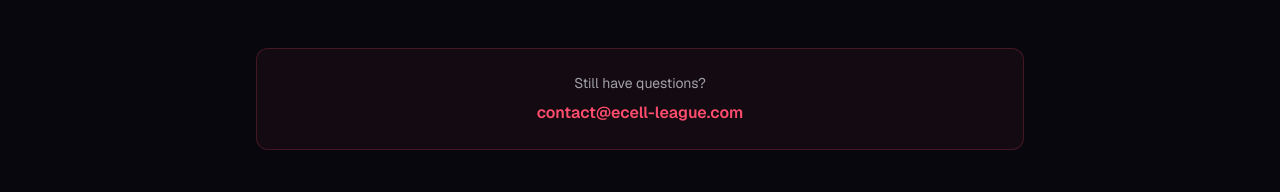
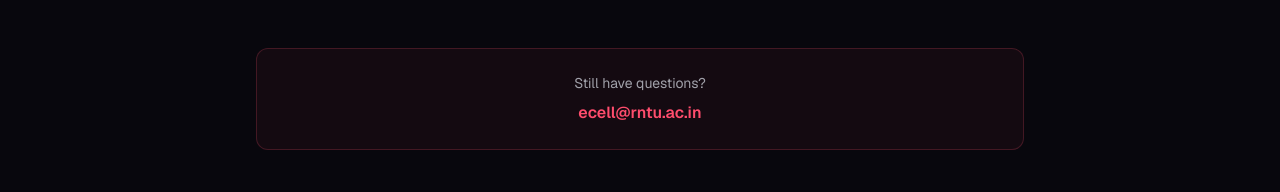
Before and after one commit to sadabmanjar/e-cell-league-2026, a Next.js app in the folder web/: page /faq in a window 1280 px wide. Shown: the part 1303-1495 px from the top of the page. Built offline with nearby package versions, Linux system fonts and the light colour scheme.

Commit message:
changed contact@ecell-league.com to ecell@rntu.ac.in

```diff
--- a/web/app/faq/page.tsx
+++ b/web/app/faq/page.tsx
@@ -49,7 +49,7 @@ const faqs = [
   },
   {
     q: "How do I contact the organizers?",
-    a: "For queries, please email us at contact@ecell-league.com. For urgent matters on event day, a point of contact will be shared with registered teams.",
+    a: "For queries, please email us at ecell@rntu.ac.in. For urgent matters on event day, a point of contact will be shared with registered teams.",
   },
 ]
 
@@ -93,10 +93,10 @@ export default function FAQPage() {
             <div className="max-w-3xl mx-auto mt-12 p-6 bg-primary/5 border border-primary/20 rounded-xl text-center">
               <p className="text-sm text-text-secondary mb-2">Still have questions?</p>
               <a
-                href="mailto:contact@ecell-league.com"
+                href="mailto:ecell@rntu.ac.in"
                 className="text-primary font-semibold hover:underline"
               >
-                contact@ecell-league.com
+                ecell@rntu.ac.in
               </a>
             </div>
           </Container>
--- a/web/app/privacy/page.tsx
+++ b/web/app/privacy/page.tsx
@@ -54,7 +54,7 @@ export default function PrivacyPage() {
                 },
                 {
                   title: "7. Contact",
-                  content: "For any privacy-related queries, contact us at: contact@ecell-league.com",
+                  content: "For any privacy-related queries, contact us at: ecell@rntu.ac.in",
                 },
               ].map((section) => (
                 <div key={section.title} className="mb-8">
--- a/web/app/terms/page.tsx
+++ b/web/app/terms/page.tsx
@@ -66,7 +66,7 @@ export default function TermsPage() {
                 },
                 {
                   title: "10. Contact",
-                  content: "For queries regarding these Terms, contact: contact@ecell-league.com",
+                  content: "For queries regarding these Terms, contact: ecell@rntu.ac.in",
                 },
               ].map((section) => (
                 <div key={section.title} className="mb-8 p-5 bg-surface border border-border rounded-xl">
```
